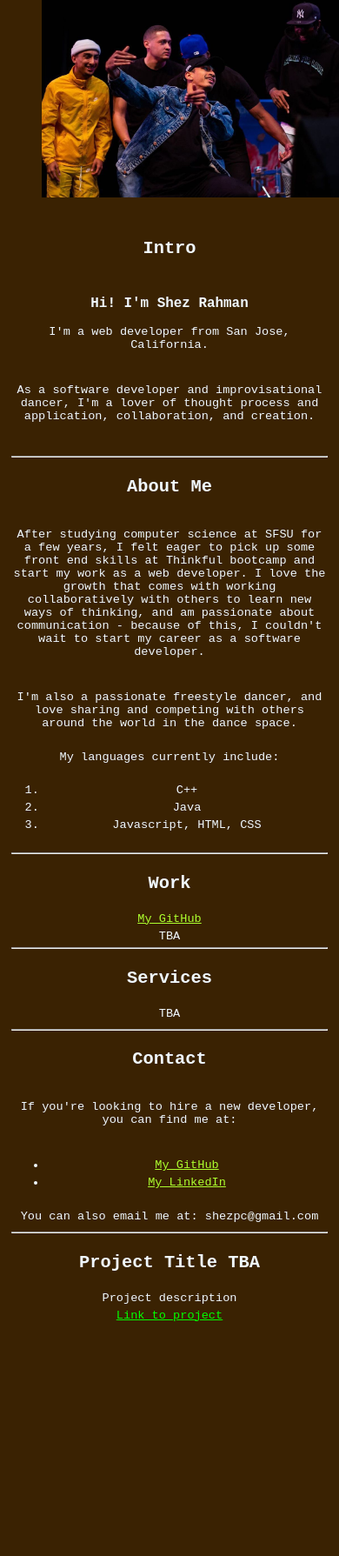
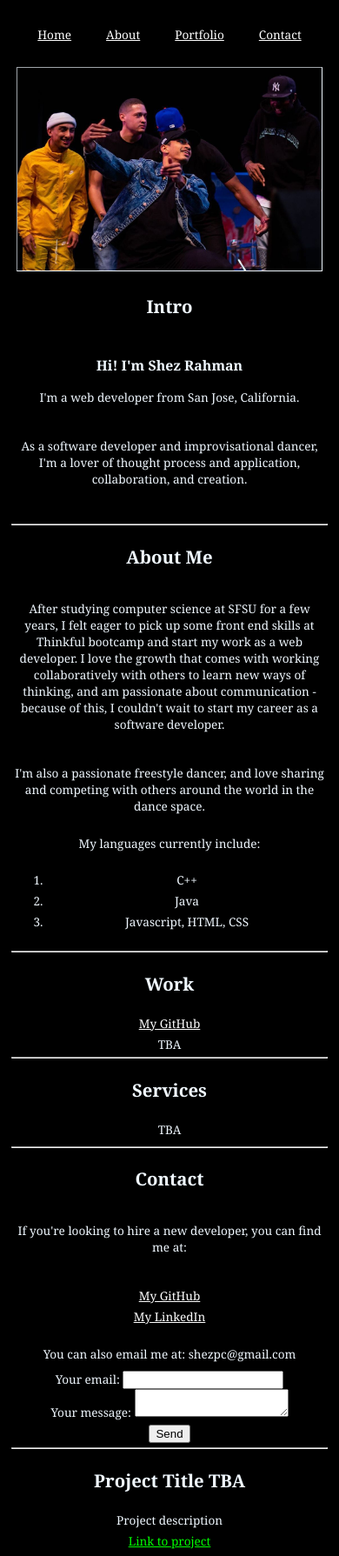
Before and after one commit to shezpc/PortfolioWebsite, a plain HTML site: page index.html in a window 390 px wide. Shown: the part 103-1892 px from the top of the page at 87% size. Before the commit the page ends 1631 px from the top, so only its background shows below. Drawn offline with Linux system fonts and the light colour scheme.

Commit message:
frontend foundations: navigation and html contact form

```diff
--- a/index.html
+++ b/index.html
@@ -10,12 +10,22 @@
       <!-- Use the header to encompass name and image -->
       <header>
          <h1> Shez Rahman </h1>
-         <img src="me-pic.jpg" width="350" alt="Pic of Shez" >
+         <nav>
+         <ul>
+           <li> <a href="#intro">Home</a></li>
+           <li> <a href="#about">About</a></li>
+           <li> <a href="#portfolio">Portfolio</a></li>
+           <li> <a href="#contact">Contact</a></li>
+
+          </ul>
+          </nav>
+
       </header>
       <main>
+        <img src="me-pic.jpg" width="350" alt="Pic of Shez" >
          <div class="group">
             <div class="item">
-               <h2> Intro </h2>
+               <h2 id="intro"> Intro </h2>
             </div>
             <div class="item">
                <h3> Hi! I'm Shez Rahman </h3>
@@ -29,7 +39,7 @@
          <hr class="item">
          <!-- have horizontal rule breaks between sections -->
          <section class="group">
-            <h2> About Me </h2>
+            <h2 id="about"> About Me </h2>
             <div class="item">
                <p>
                   After studying computer science at SFSU for a few years, I felt eager to pick up some front end skills at Thinkful bootcamp and start my work as a web developer. I love the growth that comes with working collaboratively with others to learn new ways of thinking, and am passionate about communication - because of this, I couldn't wait to start my career as a software developer.
@@ -56,7 +66,7 @@
          </section>
          <!-- about me -->
          <div class="group">
-         <h2> Work </h2>
+         <h2 id="portfolio"> Work </h2>
          <div class="item"> <a href="https://www.github.com/shezpc" target= "_blank">My GitHub </a></div>
          TBA
          <hr class="item">
@@ -65,8 +75,9 @@
          <div class="item"> TBA </div>
          <hr class="item">
          <!-- break between about and contact -->
+         <section class="contact">
          <div class="group">
-            <h2> Contact</h2>
+            <h2 id="contact"> Contact</h2>
             <div class="item">
                <p>
                   If you're looking to hire a new developer, you can find me at:
@@ -79,9 +90,31 @@
                <div class="item">
                   <li> <a href="https://www.linkedin.com/in/shez-rahman" target="_blank"> My LinkedIn </a> </li>
                </div>
+              </ul>
          </div>
-         </ul>
+         </section>
          <div class="item"> You can also email me at: shezpc@gmail.com </div>
+
+         <!-- modify this form HTML and place wherever you want your form -->
+
+<form
+  action="https://formspree.io/f/xgepkgoz"
+  method="POST"
+>
+  <div class="item"><label>
+    Your email:
+    <input type="text" name="_replyto">
+  </label>
+  <br>
+  <label>
+    Your message:
+    <textarea name="message"></textarea>
+  </label>
+</div>
+  <!-- your other form fields go here -->
+
+  <button type="submit">Send</button>
+</form>
          <!-- <iframe src="https://www.google.com/maps/@37.3221332,-121.7829565,15.23z" width="600" height="450" allowfullscreen=""></iframe> how does this work-->
          <hr class="item">
          <div class="group">
--- a/style.css
+++ b/style.css
@@ -1,5 +1,5 @@
-body, header{
-  font-family:'Courier New', Courier, monospace;
+body{
+  font-family:Cambria, Cochin, Georgia, Times, 'Times New Roman', serif;
   background: black;
   color:aliceblue;
   font-size: 85%;
@@ -7,14 +7,39 @@ body, header{
 }
 
 header{
+  background-color: black;
+  color: white;
   border:0ch; /*What does this do?*/
   margin: 20px;
   padding:20px;
-  height: 275px;
+  height: 100px;
+}
+
+img{
+  border: 1px inset aliceblue;
+}
+
+header nav ul{
+  display: flex;
+  list-style: none;
+  justify-content: center;
+  padding: 0;
+
+}
+
+header nav ul li{
+  margin: 20px;
+}
+
+header a:link{
+  color: white;
+}
+header a:visited{
+  color: white;
 }
 
 a:link {
-  color: greenyellow;
+  color: white;
 }
 
 /* visited link */
@@ -45,8 +70,60 @@ a:active {
 
 }
 
-@media all and (max-width: 600px){
-header, body{
-  background-color: rgb(58, 34, 2);;
+.contact ul{
+  list-style: none;
+  padding-left: 0;
+}
+
+form{
+
+  margin:0px;
+  padding:0;
+}
+
+textarea{
+  margin:0;
+  padding:0;
+}
+
+
+@media all and (min-width: 600px){
+body{
+  background-color: black;
+}
+
+header{
+  background-color: black;
+  color: white;
+  border: 1px solid white;
+  margin: 0;
+  padding: 0;
+}
+
+header h1{
+  display: flex;
+  justify-content: flex-start;
+}
+
+header nav{
+  display: flex;
+  justify-content: flex-end;
+
+}
+
+header nav ul{
+  display:flex;
+  background: black;
+  border: 1px solid white;
+  margin: 0;
+  padding: 0;
+
+}
+
+header a:link{
+  color: white;
+}
+header a:visited{
+  color: white;
 }
 }
```
Also changed, not shown: 1 other file.
